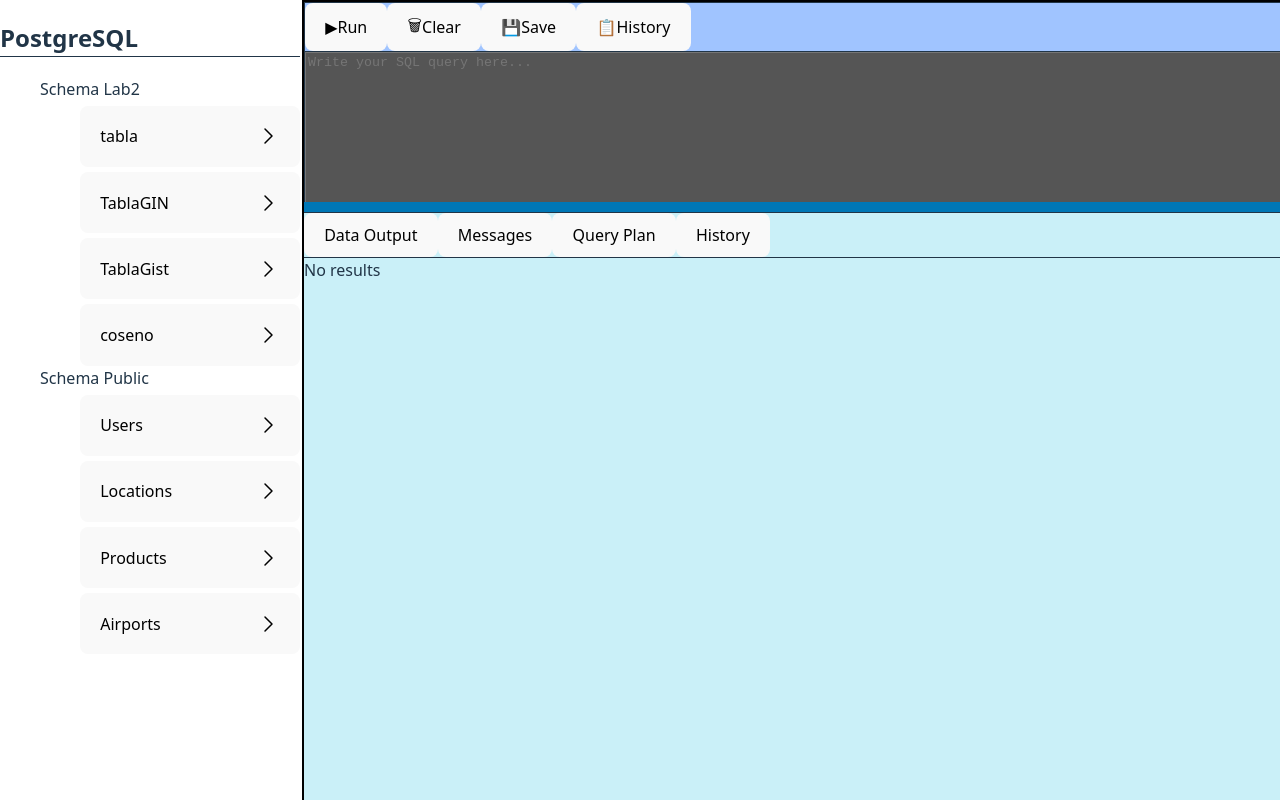
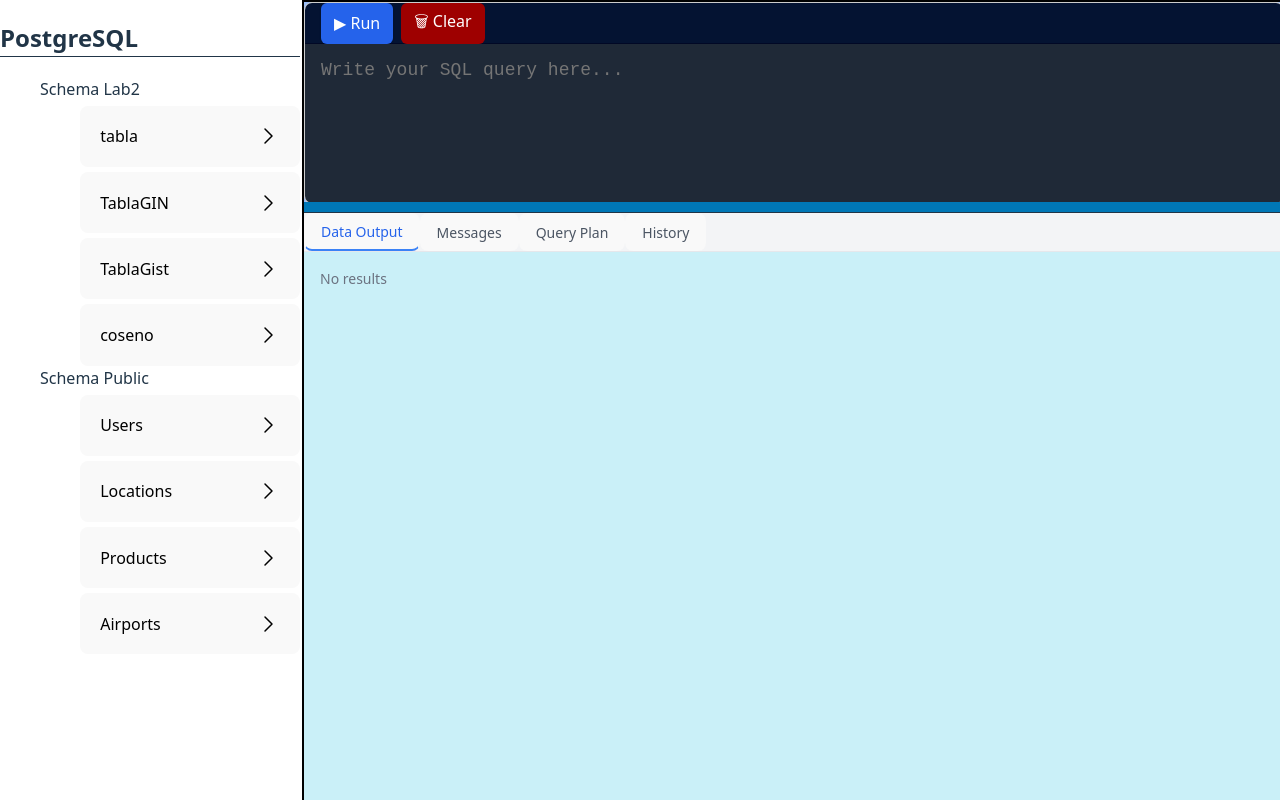
Before and after one commit to stewartmb/Multi-Indexed_Database_System, a React (Vite) app in the folder frontend/reactFrontend/my-app/: page / in a window 1280 px wide. Built offline with nearby package versions, Linux system fonts and the light colour scheme.

Commit message:
Frontend v0.3

```diff
--- a/frontend/reactFrontend/my-app/src/components/ResizablePanel.tsx
+++ b/frontend/reactFrontend/my-app/src/components/ResizablePanel.tsx
@@ -15,12 +15,16 @@
         // Agrega al historial antes de ejecutar
         setHistory((prev) => [query, ...prev]);
 
+        // TODO: CAMBIAR EL PUERTO A 8000
         try {
-            const response = await fetch('http://127.0.0.1:8000/query', {
+            console.log('Running query:', query);
+            const response = await fetch('http://127.0.0.1:8080/query', {
                 method: 'POST',
                 headers: { 'Content-Type': 'application/json' },
                 body: JSON.stringify({ query }),
             });
+
+            console.log('Response:', response);
 
             const result = await response.json();
 
@@ -36,6 +40,7 @@
                 setData([]);
             }
         } catch (err: any) {
+            console.error('Error running query:', err);
             setError(err.message);
         }
     };
--- /dev/null
+++ b/frontend/reactFrontend/my-app/src/components/Results.module.css
@@ -0,0 +1,90 @@
+/* Results.module.css */
+
+/* Tab styles */
+.tabs {
+    display: flex;
+    border-bottom: 1px solid #e5e7eb; /* Tailwind gray-300 */
+    background-color: #f3f4f6; /* Tailwind bg-gray-100 */
+}
+
+.tabButton {
+    padding: 0.5rem 1rem;
+    font-size: 0.875rem; /* text-sm */
+    text-transform: capitalize;
+}
+
+.tabButtonActive {
+    border-bottom: 2px solid #3b82f6; /* Tailwind blue-500 */
+    color: #2563eb; /* Tailwind text-blue-600 */
+}
+
+.tabButtonInactive {
+    color: #4b5563; /* Tailwind text-gray-600 */
+}
+
+.tabButtonHover {
+    &:hover {
+        color: #1f2937; /* Tailwind hover:text-black */
+    }
+}
+
+/* Tab Content styles */
+.tabContent {
+    flex: 1;
+    overflow: auto;
+    padding: 1rem;
+    font-size: 0.875rem; /* text-sm */
+}
+
+.tableContainer {
+    width: 100%;
+    overflow-x: auto;
+}
+
+.table {
+    width: 100%;
+    table-layout: auto;
+    border-collapse: collapse;
+}
+
+.table th, .table td {
+    border: 1px solid #e5e7eb; /* Tailwind border-gray-200 */
+    padding: 0.5rem 1rem;
+}
+
+.table th {
+    background-color: #f3f4f6; /* Tailwind bg-gray-100 */
+    text-align: left;
+}
+
+.noResults {
+    color: #6b7280; /* Tailwind text-gray-500 */
+}
+
+.historyList {
+    list-style-type: decimal;
+    padding-left: 1.25rem; /* Tailwind pl-5 */
+    margin-top: 0.5rem;
+    color: #374151; /* Tailwind text-gray-800 */
+}
+
+.historyItem {
+    background-color: white;
+    padding: 0.5rem;
+    border-radius: 0.25rem;
+    border: 1px solid #e5e7eb; /* Tailwind border-gray-200 */
+}
+
+.historyItem code {
+    color: #2563eb; /* Tailwind text-blue-600 */
+}
+
+.errorMessage {
+    margin-top: 0.5rem;
+    color: #dc2626; /* Tailwind text-red-600 */
+}
+
+.infoMessage {
+    font-style: italic;
+    color: #6b7280; /* Tailwind text-gray-500 */
+}
--- a/frontend/reactFrontend/my-app/src/components/Results.tsx
+++ b/frontend/reactFrontend/my-app/src/components/Results.tsx
@@ -1,4 +1,5 @@
 import React, { useState } from 'react';
+import styles from './Results.module.css'; // Importar los estilos CSS
 
 interface Props {
     data: any[] | null;
@@ -14,16 +15,12 @@
     return (
         <div className="h-full flex flex-col border-t border-gray-300">
             {/* Tabs */}
-            <div className="flex border-b border-gray-300 bg-gray-100">
+            <div className={styles.tabs}>
                 {['data', 'messages', 'explain', 'history'].map((tab) => (
                     <button
                         key={tab}
                         onClick={() => setActiveTab(tab as any)}
-                        className={`px-4 py-2 text-sm capitalize ${
-                            activeTab === tab
-                                ? 'border-b-2 border-blue-500 text-blue-600'
-                                : 'text-gray-600 hover:text-black'
-                        }`}
+                        className={`${styles.tabButton} ${activeTab === tab ? styles.tabButtonActive : styles.tabButtonInactive} ${activeTab !== tab ? styles.tabButtonHover : ''}`}
                     >
                         {tab === 'data' ? 'Data Output' :
                             tab === 'messages' ? 'Messages' :
@@ -34,17 +31,18 @@
             </div>
 
             {/* Tab Content */}
-            <div className="flex-1 overflow-auto p-4 text-sm">
+            <div className={styles.tabContent}>
                 {activeTab === 'data' && (
                     <>
                         {error ? (
-                            <div className="text-red-600">Error: {error}</div>
+                            <div className={styles.errorMessage}>Error: {error}</div>
                         ) : data ? (
-                            <table className="w-full table-auto border-collapse">
+                            <div className={styles.tableContainer}>
+                                <table className={styles.table}>
                                     <thead>
                                     <tr>
                                         {headers.map((header) => (
-                                        <th key={header} className="border px-2 py-1 bg-gray-100 text-left">{header}</th>
+                                            <th key={header}>{header}</th>
                                         ))}
                                     </tr>
                                     </thead>
@@ -52,14 +50,15 @@
                                     {data.map((row, idx) => (
                                         <tr key={idx}>
                                             {headers.map((header) => (
-                                            <td key={header} className="border px-2 py-1">{row[header]}</td>
+                                                <td key={header}>{row[header]}</td>
                                             ))}
                                         </tr>
                                     ))}
                                     </tbody>
                                 </table>
+                            </div>
                         ) : (
-                            <div className="text-gray-500">No results</div>
+                            <div className={styles.noResults}>No results</div>
                         )}
                     </>
                 )}
@@ -68,26 +67,26 @@
                     <div>
                         <p>Ready to execute queries.</p>
                         {error && (
-                            <div className="mt-2 text-red-600">Error: {error}</div>
+                            <div className={styles.errorMessage}>Error: {error}</div>
                         )}
                     </div>
                 )}
 
                 {activeTab === 'explain' && (
-                    <div className="text-gray-500 italic">
+                    <div className={styles.infoMessage}>
                         Query plan will appear here after running <code>EXPLAIN</code>
                     </div>
                 )}
 
                 {activeTab === 'history' && (
-                    <div className="text-sm text-gray-800">
+                    <div className={styles.historyList}>
                         {history.length === 0 ? (
-                            <p className="italic text-gray-500">No queries run yet.</p>
+                            <p className={styles.infoMessage}>No queries run yet.</p>
                         ) : (
-                            <ul className="list-decimal pl-5 space-y-1">
+                            <ul>
                                 {history.map((query, idx) => (
-                                    <li key={idx} className="bg-white p-2 rounded border border-gray-200">
-                                        <code className="text-blue-600">{query}</code>
+                                    <li key={idx} className={styles.historyItem}>
+                                        <code>{query}</code>
                                     </li>
                                 ))}
                             </ul>
--- a/frontend/reactFrontend/my-app/src/components/SQLEditor.tsx
+++ b/frontend/reactFrontend/my-app/src/components/SQLEditor.tsx
@@ -10,48 +10,31 @@
     const handleClear = () => setQuery('');
 
     return (
-        <div className="flex flex-col w-full h-full border border-gray-300 rounded shadow bg-white overflow-hidden">
-            {/* Encabezado */}
-            <div className="flex items-center justify-between px-4 py-2 bg-gray-100 border-b border-gray-300">
-                <div className="flex space-x-2">
-                    <button
-                        className="bg-blue-600 text-white px-3 py-1.5 rounded hover:bg-blue-700 flex items-center shadow"
-                        onClick={() => onRun(query)}
-                    >
-                        <span className="mr-1">▶</span>
-                        Run
+        <div className="sql-editor-container">
+            <div className="sql-editor-header">
+                <div className="sql-editor-toolbar">
+                    <button className="btn-run" onClick={() => onRun(query)}>
+                        <span className="mr-1">▶</span> Run
                     </button>
-
-                    <button
-                        className="bg-gray-700 text-white px-3 py-1.5 rounded hover:bg-gray-600 flex items-center shadow"
-                        onClick={handleClear}
-                    >
-                        <span className="mr-1">🗑</span>
-                        Clear
+                    <button className="btn-clear" onClick={handleClear}>
+                        <span className="mr-1">🗑</span> Clear
                     </button>
-
-                    <button className="bg-green-600 text-white px-3 py-1.5 rounded hover:bg-green-700 flex items-center shadow">
-                        <span className="mr-1">💾</span>
-                        Save
-                    </button>
-
-                    <button className="bg-indigo-600 text-white px-3 py-1.5 rounded hover:bg-indigo-700 flex items-center shadow">
-                        <span className="mr-1">📋</span>
-                        History
-                    </button>
+                    {/*<button className="btn-save">*/}
+                    {/*    <span className="mr-1">💾</span> Save*/}
+                    {/*</button>*/}
+                    {/*<button className="btn-history">*/}
+                    {/*    <span className="mr-1">📋</span> History*/}
+                    {/*</button>*/}
                 </div>
             </div>
 
-            {/* Editor */}
-            <div className="flex-1 p-3 bg-gray-50 overflow-auto">
+            <div className="sql-editor-body">
                 <textarea
-                    style={{backgroundColor: '#555555', color: '#f0f0f0'}} // fondo oscuro y texto claro
                     value={query}
                     onChange={(e) => setQuery(e.target.value)}
-                    className="w-full h-full p-4 text-base font-mono border border-blue-200 rounded-md resize-none shadow-inner focus:outline-none focus:ring-2 focus:ring-blue-400"
+                    className="sql-textarea"
                     placeholder="Write your SQL query here..."
                 />
-
             </div>
         </div>
     );
--- a/frontend/reactFrontend/my-app/src/index.css
+++ b/frontend/reactFrontend/my-app/src/index.css
@@ -1,6 +1,7 @@
 @tailwind base;
 @tailwind components;
 @tailwind utilities;
+@import url('https://fonts.googleapis.com/css2?family=JetBrains+Mono:wght@400;700&display=swap');
 
 :root {
   font-family: system-ui, Avenir, Helvetica, Arial, sans-serif;
@@ -70,3 +71,107 @@
     background-color: #f9f9f9;
   }
 }
+
+
+
+
+
+
+
+
+
+
+
+
+.sql-editor-container {
+  display: flex;
+  flex-direction: column;
+  width: 100%;
+  height: 100%;
+  border: 1px solid #ccc;
+  border-radius: 0.5rem;
+  overflow: hidden;
+  background-color: white;
+  box-shadow: 0 0 6px rgba(0, 0, 0, 0.1);
+}
+
+.sql-editor-header {
+  height: 40px;
+  background-color: #041332; /* Tailwind bg-gray-100 */
+  border-bottom: 1px solid #010825; /* Tailwind border-gray-300 */
+  display: flex;
+  align-items: center;
+  padding: 0 1rem;
+  flex-shrink: 0;
+}
+
+.sql-editor-toolbar {
+  display: flex;
+  gap: 0.5rem;
+}
+
+.sql-editor-body {
+  flex: 1;
+  display: flex;
+  flex-direction: column;
+  overflow: hidden;
+}
+
+.sql-textarea {
+  width: 100%;
+  height: 100%;
+  padding: 1rem;
+  font-size: 1.125rem;
+  font-family: 'JetBrains Mono', monospace;
+  background-color: #1f2937; /* Tailwind bg-gray-900 */
+  color: #f1f4f8; /* Tailwind text-gray-100 */
+  border: none;
+  outline: none;
+  resize: none;
+}
+
+/* Buttons */
+.btn-run {
+  background-color: #2563eb;
+  color: white;
+  padding: 0.375rem 0.75rem;
+  border-radius: 0.375rem;
+  box-shadow: 0 1px 2px rgba(0, 0, 0, 0.1);
+}
+
+.btn-run:hover {
+  background-color: #1d4ed8;
+}
+
+.btn-clear {
+  background-color: #9e0000;
+  color: white;
+  padding: 0.375rem 0.75rem;
+  border-radius: 0.375rem;
+}
+
+.btn-clear:hover {
+  background-color: #df0000;
+}
+
+.btn-save {
+  background-color: #16a34a;
+  color: white;
+  padding: 0.375rem 0.75rem;
+  border-radius: 0.375rem;
+}
+
+.btn-save:hover {
+  background-color: #15803d;
+}
+
+.btn-history {
+  background-color: #4f46e5;
+  color: white;
+  padding: 0.375rem 0.75rem;
+  border-radius: 0.375rem;
+}
+
+.btn-history:hover {
+  background-color: #4338ca;
+}
```
Also changed, not shown: 1 other file (tests, documents, lock files or other folders). Lines whose indentation alone changed are shown as unchanged.
